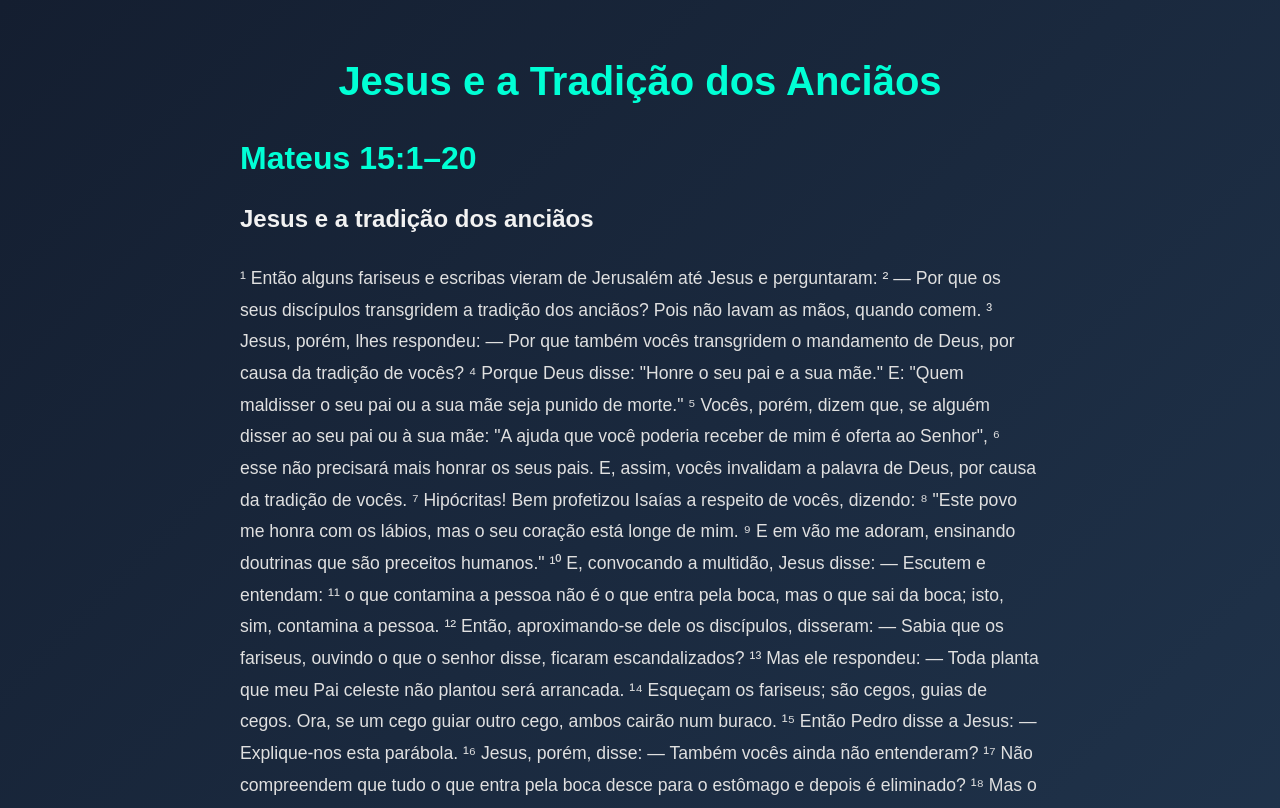
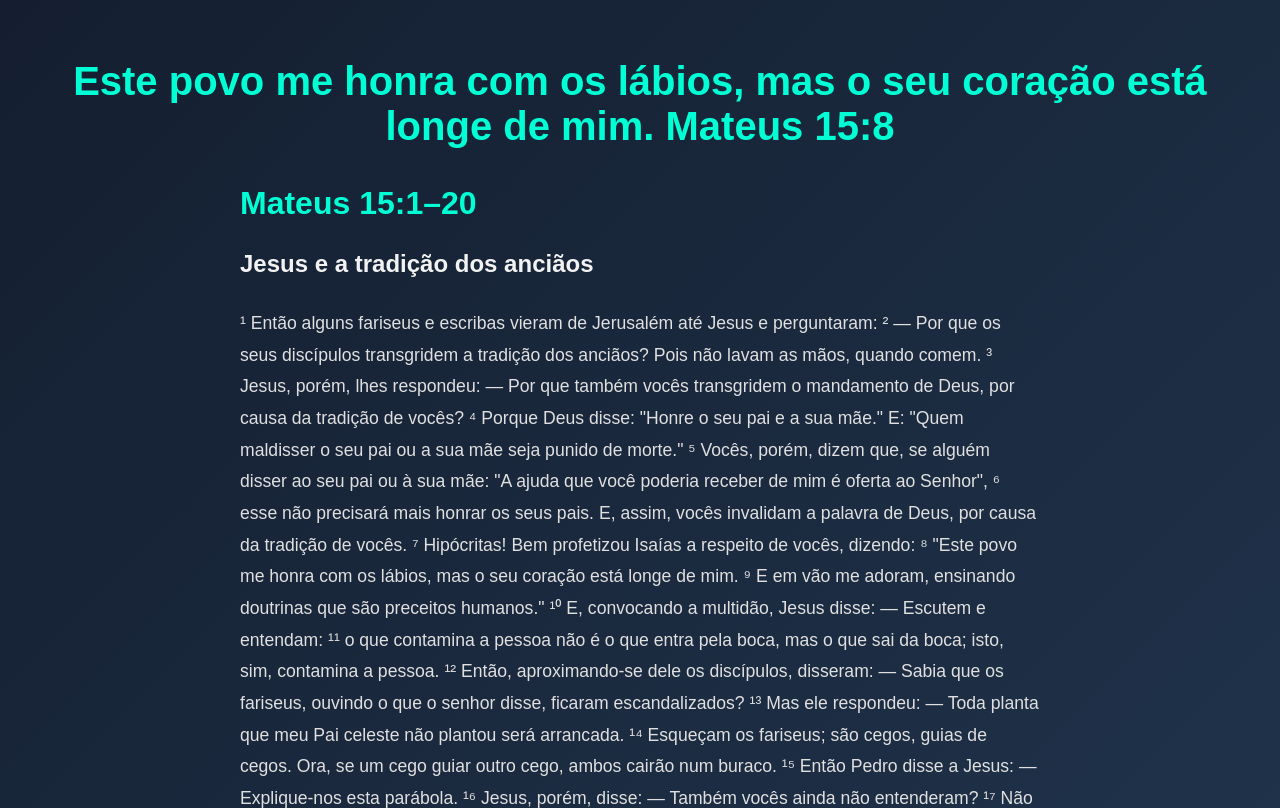
Before and after one commit to dsmatheus/striketech.github.io, a plain HTML site: page index.html in a window 1280 px wide. Shown: the top 808 px of the page. Drawn offline with Linux system fonts and the light colour scheme.

Commit message:
Update index.html

```diff
--- a/index.html
+++ b/index.html
@@ -10,7 +10,9 @@
     <title>StrikeTech</title>
 </head>
 <body>
-    <h1>Jesus e a Tradição dos Anciãos</h1>
+    <h1>Este povo me honra com os lábios, mas o seu coração está longe de mim.
+        Mateus 15:8
+    </h1>
 
   <section>
 
```
